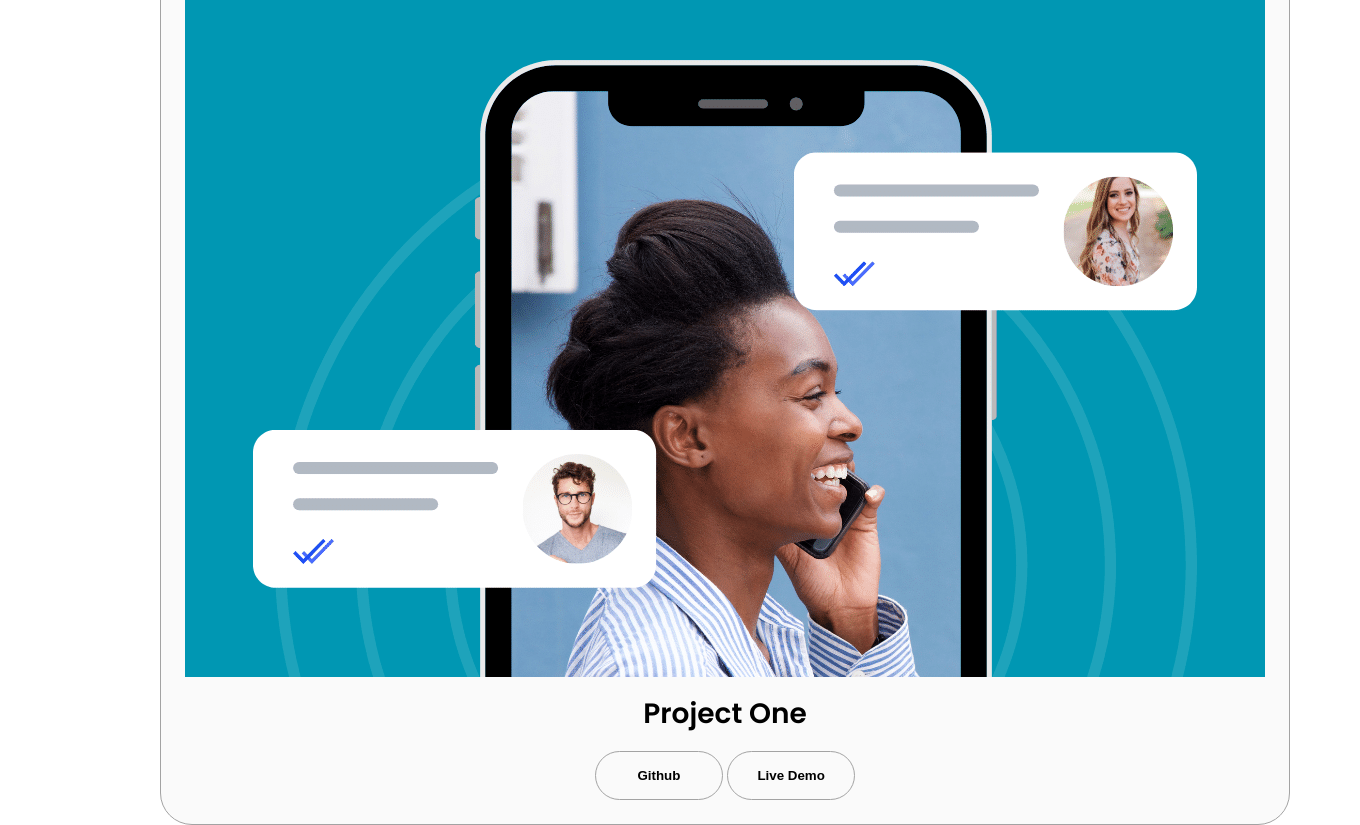
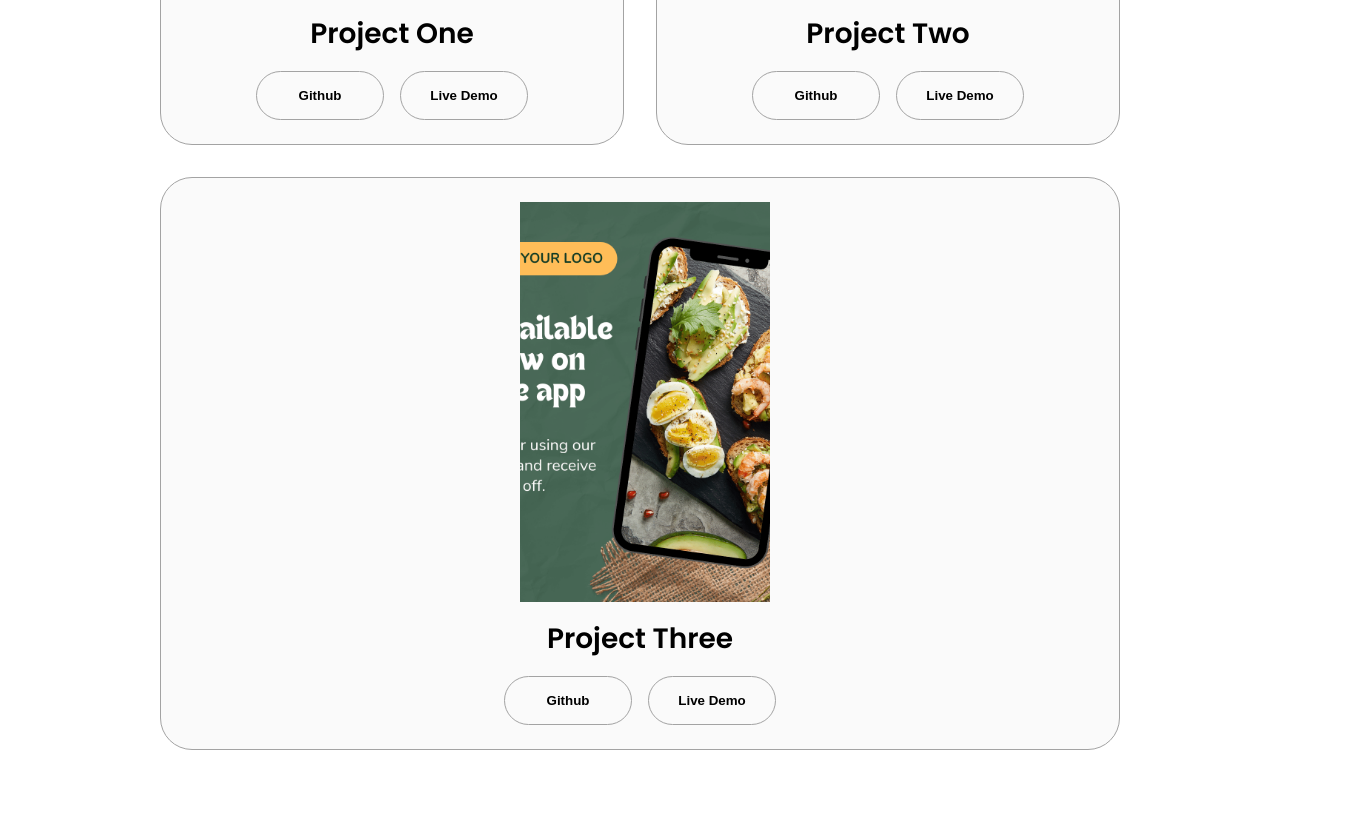
Before and after one commit to PRANAY-gith/html-css-js-portfolio-1, a plain HTML site: page assets/index.html in a window 1280 px wide. Shown: the part 3021-3846 px from the top of the page, 1360 px wide, since content can reach past the window. Drawn offline with Linux system fonts and the light colour scheme.

Commit message:
finished

```diff
--- a/assets/index.html
+++ b/assets/index.html
@@ -199,23 +199,22 @@
                                 </div>
                             </article>
                 </div>
-                </div>
-
-        </div>
+             </div>
+            </div>
         <img src="./arrow.png" alt="Arrow icon" class="icon arrow"
         onclick="location.href='./experience' "/>
     </section>
-    <section id="Projects">
+    <section id="projects">
         <p class="section__text__p1">Browse My Recent</p>
         <h1 class="title">Projects</h1>
         <div class="experience-details-container">
-            <div class="about-containers">
+          <div class="about-containers">
             <div class="details-container color-container">
                 <div class="article-container">
-                    <img src="./project-1.png" alt="Project-1" class="project-img"/>
+                    <img src="./project-1.png" alt="Project 1" class="project-img"/>
                 </div>
                 <h2 class="experience-sub-title project-title">Project One</h2>
-                <div class="n\btn-container">
+                <div class="btn-container">
                     <button class="btn btn-color-2 project-btn" onclick="location.href='https://github.com/'">
                         Github
                     </button>
@@ -226,10 +225,10 @@
             </div>
             <div class="details-container color-container">
                 <div class="article-container">
-                    <img src="./project-2.png" alt="Project-2" class="project-img"/>
+                    <img src="./project-2.png" alt="Project 2" class="project-img"/>
                 </div>
                 <h2 class="experience-sub-title project-title">Project Two</h2>
-                <div class="n\btn-container">
+                <div class="btn-container">
                     <button class="btn btn-color-2 project-btn" onclick="location.href='https://github.com/'">
                         Github
                     </button>
@@ -240,10 +239,10 @@
             </div>
             <div class="details-container color-container">
                 <div class="article-container">
-                    <img src="./project-3.png" alt="Project-3" class="project-img"/>
+                    <img src="./project-3.png" alt="Project 3" class="project-img"/>
                 </div>
                 <h2 class="experience-sub-title project-title">Project Three</h2>
-                <div class="n\btn-container">
+                <div class="btn-container">
                     <button class="btn btn-color-2 project-btn" onclick="location.href='https://github.com/'">
                         Github
                     </button>
@@ -254,7 +253,7 @@
             </div>
           </div>
         </div>
-     <img src="./arrow.png" alt="Arrow icon" class="icon arrow"
+        <img src="./arrow.png" alt="Arrow icon" class="icon arrow"
         onclick="location.href='./#Projects' "/>
     </section>
     <section id="contact">
--- a/assets/style.css
+++ b/assets/style.css
@@ -266,6 +266,15 @@ section {
     gap:2rem;
     margin-bottom: 2rem;
     margin-top: 2rem;
+    display: flex;
+}
+
+.project-img{
+    height: 400px;
+    width: 250px;
+    border-radius: 0;
+    margin-left: 10px;
+    object-fit: cover;
 }
 .about-details-container{
     justify-content: center;
```
